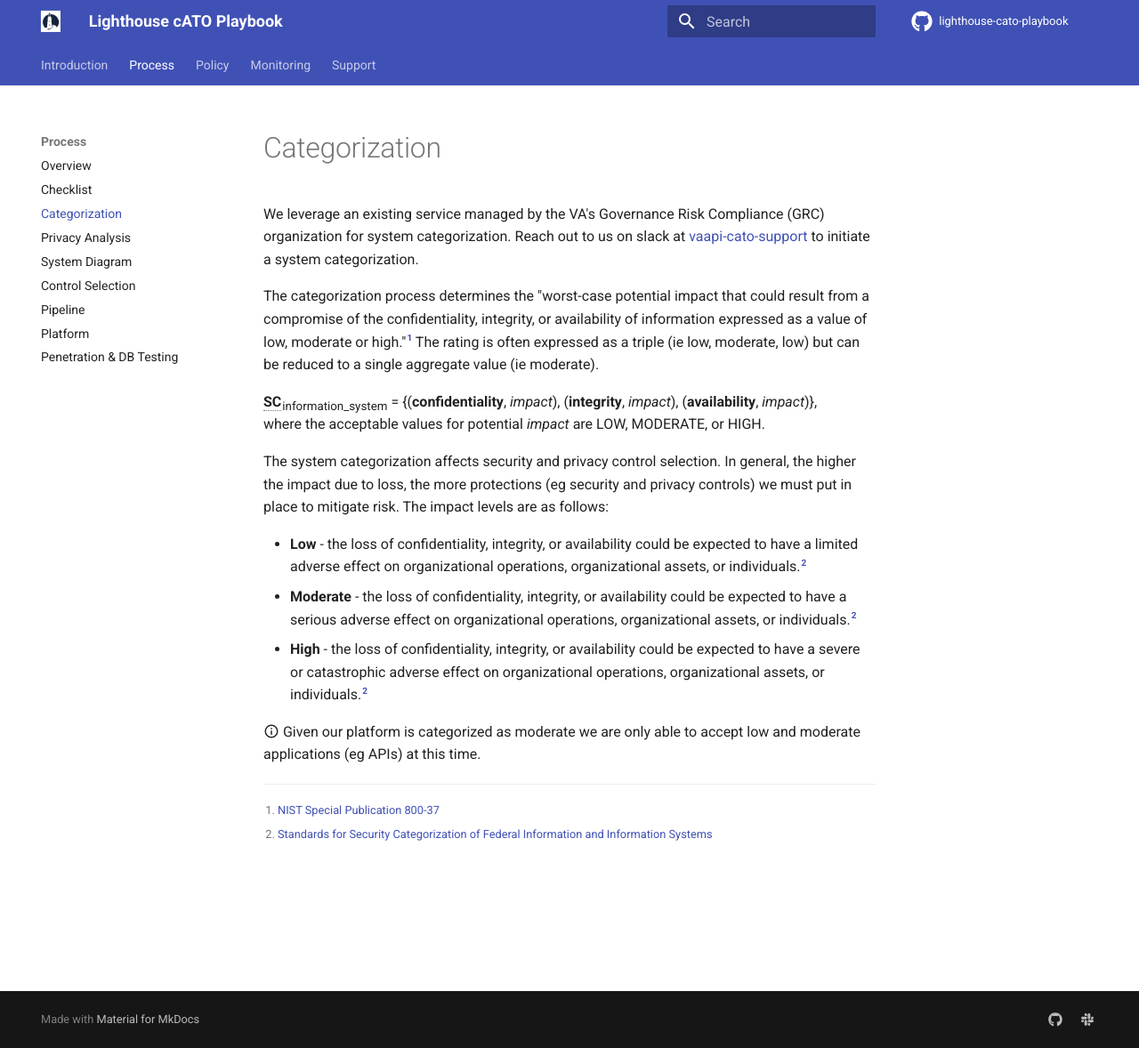
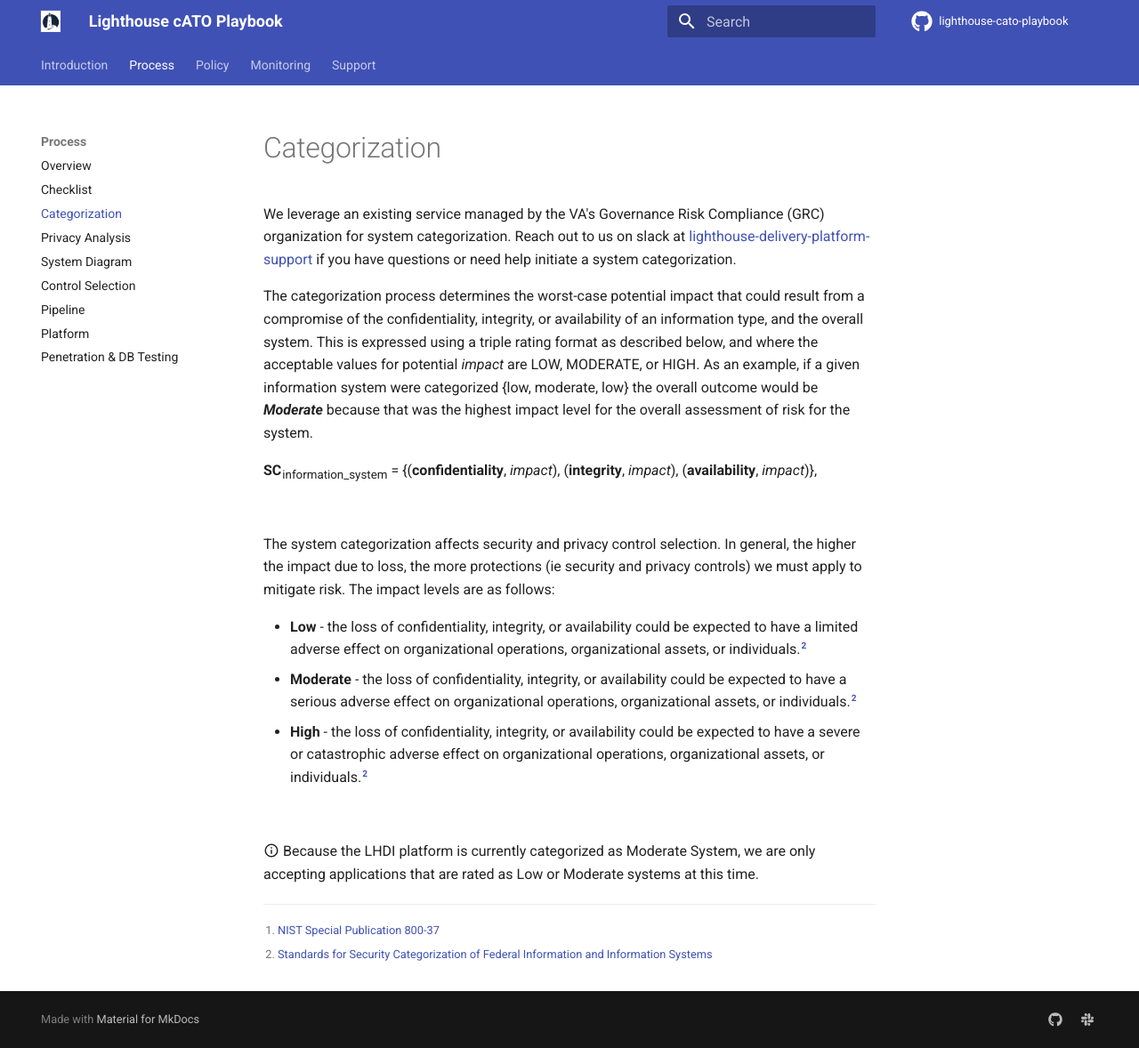
Before and after one commit to rise8-us/cato-playbook, an MkDocs documentation site: the page built from docs/categorization.md, in a window 1280 px wide and 1178 px high. Shown: the whole window at 89% size. Built offline with MkDocs 1.6.1 and Material for MkDocs 9.7.7, drawn with Linux system fonts in a browser that asks for light colours; comment, search, counter and statistics services are not loaded.

Commit message:
Update categorization.md

```diff
--- a/docs/categorization.md
+++ b/docs/categorization.md
@@ -1,31 +1,24 @@
 # Categorization
 
-We leverage an existing service managed by the VA's Governance Risk Compliance (GRC) organization for system
-categorization. Reach out to us on slack at
-[vaapi-cato-support](https://lighthouseva.slack.com/archives/C03G2J6G7AR) to initiate a system categorization.
+We leverage an existing service managed by the VA's Governance Risk Compliance (GRC) organization for system categorization. Reach out to us on slack at
+[lighthouse-delivery-platform-support](https://lighthouseva.slack.com/archives/C03UA9MV1EH) if you have questions or need help initiate a system categorization.
 
-The categorization process determines the "worst-case potential impact that could result from a compromise of the
-confidentiality, integrity, or availability of information expressed as a value of low, moderate or high."[^1] The
-rating is often expressed as a triple (ie low, moderate, low) but can be reduced to a single aggregate
-value (ie moderate).
+The categorization process determines the worst-case potential impact that could result from a compromise of the confidentiality, integrity, or availability of an information type, and the overall system. This is expressed using a triple rating format as described below, and where the acceptable values for potential *impact* are LOW, MODERATE, or HIGH. As an example, if a given information system were categorized {low, moderate, low} the overall outcome would be ***Moderate*** because that was the highest impact level for the overall assessment of risk for the system.
 
 **SC**~information_system~ = {(**confidentiality**, *impact*), (**integrity**, *impact*), (**availability**, *impact*)},
-where the acceptable values for potential *impact* are LOW, MODERATE, or HIGH.
 
-The system categorization affects security and privacy control selection. In general, the higher the impact due to loss,
-the more protections (eg security and privacy controls) we must put in place to mitigate risk. The impact levels are as
-follows:
+<br/>
 
-- **Low** - the loss of confidentiality, integrity, or availability could be expected to have a limited adverse
-  effect on organizational operations, organizational assets, or individuals.[^2]
-- **Moderate** - the loss of confidentiality, integrity, or availability could be expected to have a serious adverse
-  effect on organizational operations, organizational assets, or individuals.[^2]
-- **High** - the loss of confidentiality, integrity, or availability could be expected to have a severe or
-  catastrophic adverse effect on organizational operations, organizational assets, or individuals.[^2]
+The system categorization affects security and privacy control selection. In general, the higher the impact due to loss, the more protections (ie security and privacy controls) we must apply to mitigate risk. The impact levels are as follows:
 
-:material-information-outline: Given our platform is categorized as moderate we are only able to accept low and moderate applications (eg APIs) at this
-time.
+- **Low** - the loss of confidentiality, integrity, or availability could be expected to have a limited adverse effect on organizational operations, organizational assets, or individuals.[^2]
+- **Moderate** - the loss of confidentiality, integrity, or availability could be expected to have a serious adverse effect on organizational operations, organizational assets, or individuals.[^2]
+- **High** - the loss of confidentiality, integrity, or availability could be expected to have a severe or catastrophic adverse effect on organizational operations, organizational assets, or individuals.[^2]
 
-*[SC]: system categorization
+<br/>
+
+:material-information-outline: Because the LHDI platform is currently categorized as Moderate System, we are only accepting applications that are rated as Low or Moderate systems at this time.
+
+
 [^1]:[NIST Special Publication 800-37](https://csrc.nist.gov/publications/detail/sp/800-37/rev-2/final)
 [^2]:[Standards for Security Categorization of Federal Information and Information Systems](https://nvlpubs.nist.gov/nistpubs/fips/nist.fips.199.pdf)
```
